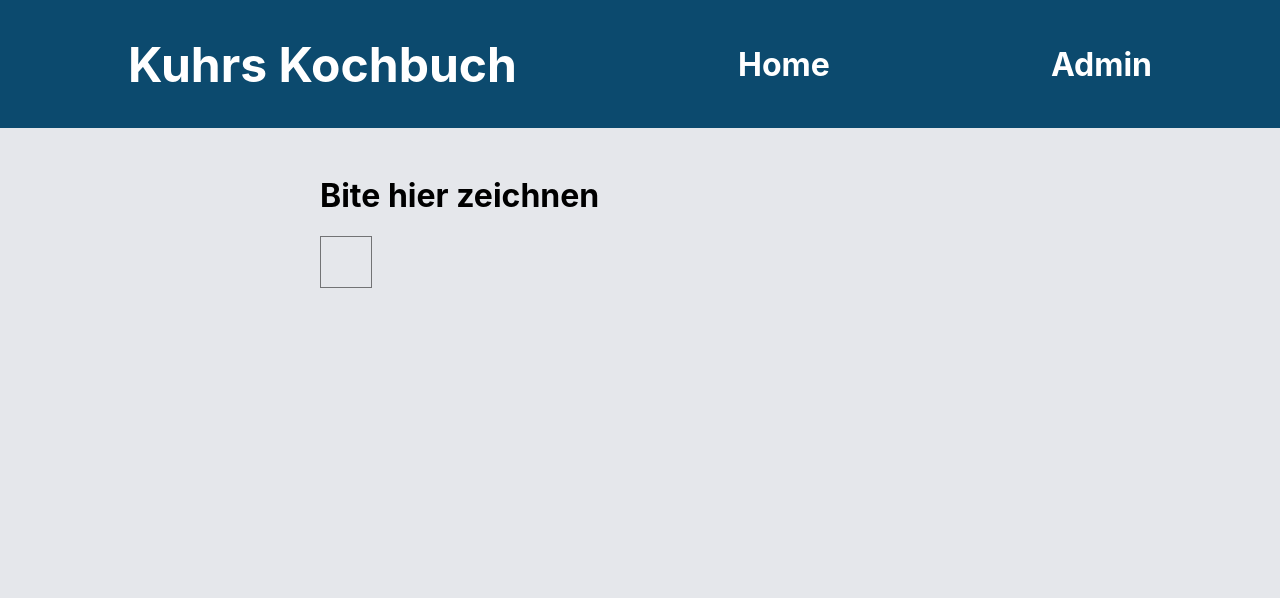
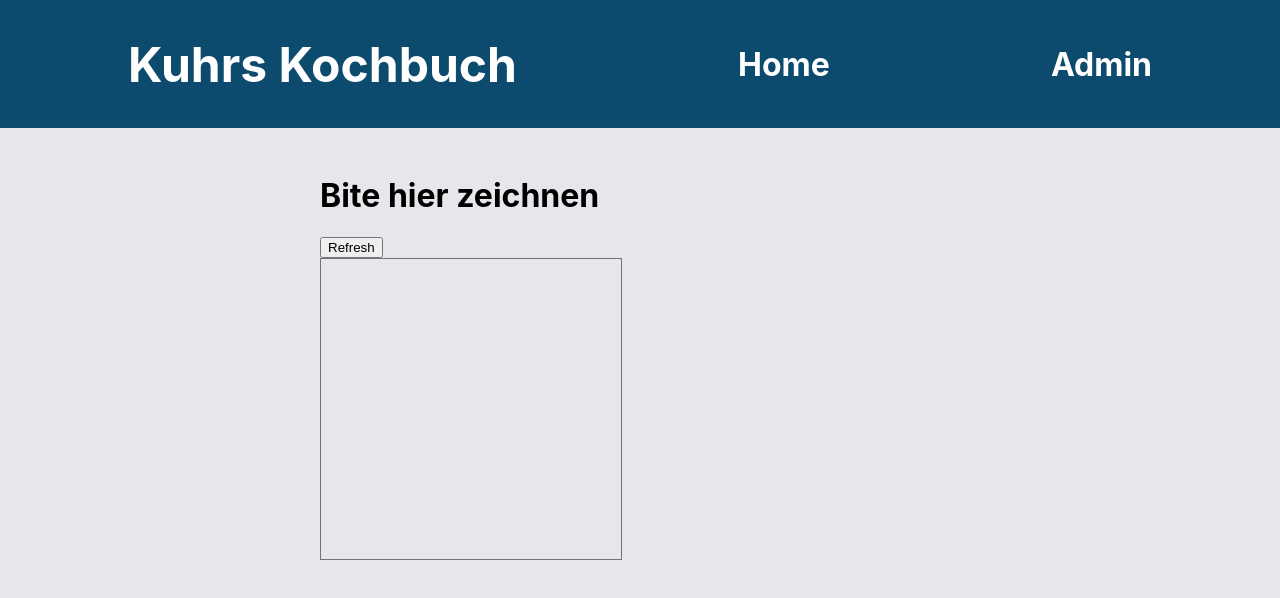
Before and after one commit to LarsKuhr/KuhrsKochbuch-Frontend, a React (Create React App) app: page /Lars in a window 1280 px wide. Shown: the top 598 px of the page. Built offline with nearby package versions, Linux system fonts and the light colour scheme.

Commit message:
refresh button

```diff
--- a/src/pages/Numbers.js
+++ b/src/pages/Numbers.js
@@ -11,8 +11,8 @@ const Numbers = () => {
         var ctx = canvas.getContext('2d');
 
         var container = document.getElementById('container');
-        canvas.width = 50;
-        canvas.height = 50;
+        canvas.width = 300;
+        canvas.height = 300;
 
         var mouse = {x: 0, y: 0};
 
@@ -25,7 +25,7 @@ const Numbers = () => {
         ctx.lineCap = 'round';
         ctx.strokeStyle = 'black';
         ctx.globalCompositeOperation = "multiply";
-        ctx.lineWidth = 2;
+        ctx.lineWidth = 12;
         // ctx.globalCompositeOperation = "destination-out";
 
         canvas.addEventListener('pointerdown', function(e) {
@@ -45,6 +45,7 @@ const Numbers = () => {
             ctx.lineTo(mouse.x, mouse.y);
             ctx.stroke();
         };
+
     }, [])
 
     useEffect(() => {
@@ -60,11 +61,17 @@ const Numbers = () => {
         };
       }, []);
 
+    const refresh = () => {
+        var canvas = canvasRef.current;
+        var ctx = canvas.getContext('2d');
+
+        ctx.clearRect(0, 0, canvas.width, canvas.height);
+    }
 
     return (
         <div name="numbers">
             <h1>Bite hier zeichnen</h1>
-
+            <button id="refresh" onClick={refresh}>Refresh</button>
             <div id="container">
                 <canvas id="canvas" ref={canvasRef}></canvas>
             </div>
```
